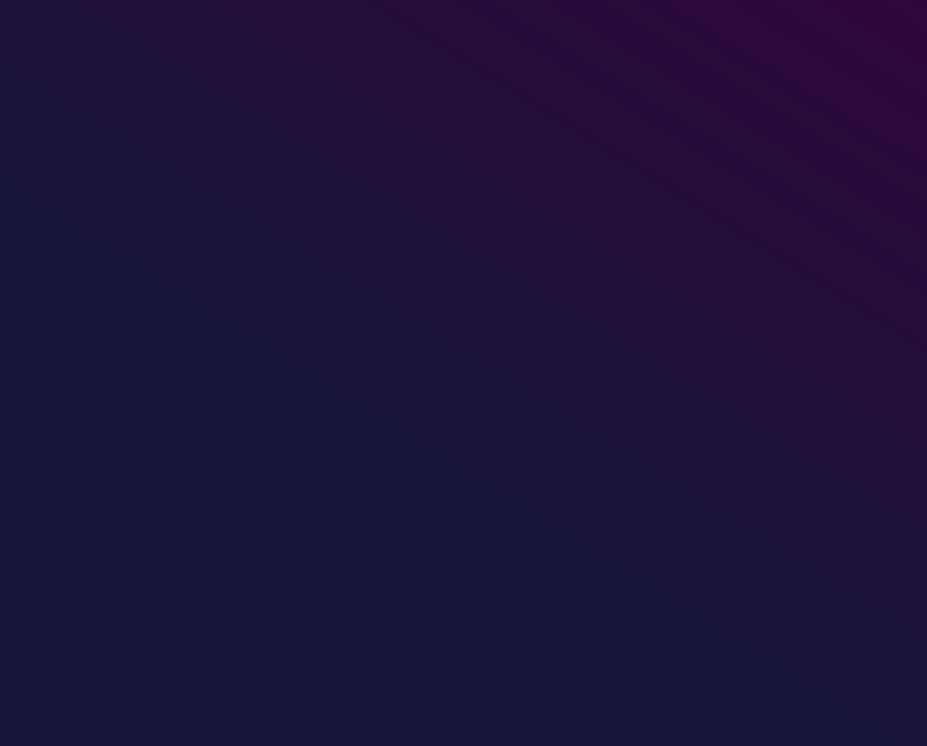
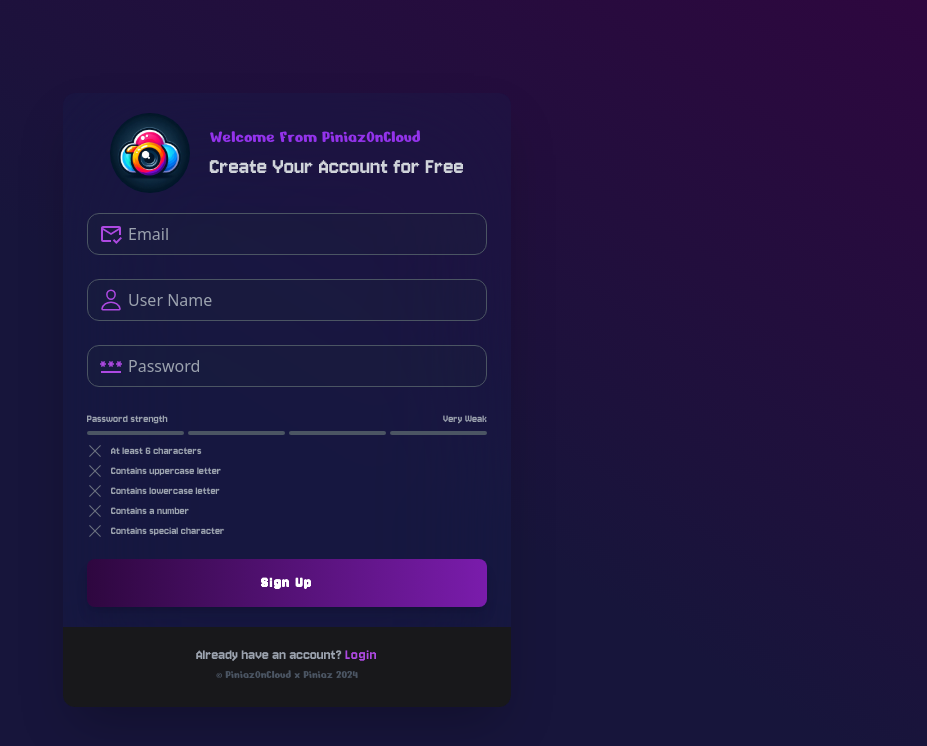
Before and after one commit to KMM2019503/piniazoncloud, a React (Vite) app in the folder client/: page /signup in a window 1280 px wide. Shown: the top 746 px of the page, without its empty margins (353-1280 px from the left). Built offline with nearby package versions, Linux system fonts and the light colour scheme.

Commit message:
sign up ui finished

```diff
--- /dev/null
+++ b/client/src/components/PasswordStrenthMeter.jsx
@@ -0,0 +1,92 @@
+import PropTypes from "prop-types";
+import { IoCheckmarkDoneOutline } from "react-icons/io5";
+import { RxCross1 } from "react-icons/rx";
+
+const PasswordCriteria = ({ password }) => {
+  const criteria = [
+    { label: "At least 6 characters", met: password.length >= 6 },
+    { label: "Contains uppercase letter", met: /[A-Z]/.test(password) },
+    { label: "Contains lowercase letter", met: /[a-z]/.test(password) },
+    { label: "Contains a number", met: /\d/.test(password) },
+    { label: "Contains special character", met: /[^A-Za-z0-9]/.test(password) },
+  ];
+
+  return (
+    <div className="mt-2 space-y-1">
+      {criteria.map((item) => (
+        <div key={item.label} className="flex items-center text-xs">
+          {item.met ? (
+            <IoCheckmarkDoneOutline className="size-4 text-secondary-light mr-2" />
+          ) : (
+            <RxCross1 className="size-4 text-gray-500 mr-2" />
+          )}
+          <span className={item.met ? "text-secondary-light" : "text-gray-400"}>
+            {item.label}
+          </span>
+        </div>
+      ))}
+    </div>
+  );
+};
+
+PasswordCriteria.propTypes = {
+  password: PropTypes.string.isRequired,
+};
+
+const PasswordStrengthMeter = ({ password = "" }) => {
+  const getStrength = (pass) => {
+    let strength = 0;
+    if (pass.length >= 6) strength++;
+    if (pass.match(/[a-z]/) && pass.match(/[A-Z]/)) strength++;
+    if (pass.match(/\d/)) strength++;
+    if (pass.match(/[^a-zA-Z\d]/)) strength++;
+    return strength;
+  };
+
+  const strength = getStrength(password);
+
+  const getColor = (strength) => {
+    if (strength === 0) return "bg-red-500";
+    if (strength === 1) return "bg-red-400";
+    if (strength === 2) return "bg-yellow-500";
+    if (strength === 3) return "bg-yellow-400";
+    return "bg-green-500";
+  };
+
+  const getStrengthText = (strength) => {
+    if (strength === 0) return "Very Weak";
+    if (strength === 1) return "Weak";
+    if (strength === 2) return "Fair";
+    if (strength === 3) return "Good";
+    return "Strong";
+  };
+
+  return (
+    <div className="mt-2">
+      <div className="flex justify-between items-center mb-1">
+        <span className="text-xs text-gray-400">Password strength</span>
+        <span className="text-xs text-gray-400">
+          {getStrengthText(strength)}
+        </span>
+      </div>
+
+      <div className="flex space-x-1">
+        {[...Array(4)].map((_, index) => (
+          <div
+            key={index}
+            className={`h-1 w-1/4 rounded-full transition-colors duration-300
+                ${index < strength ? getColor(strength) : "bg-gray-600"}
+              `}
+          />
+        ))}
+      </div>
+      <PasswordCriteria password={password} />
+    </div>
+  );
+};
+
+PasswordStrengthMeter.propTypes = {
+  password: PropTypes.string,
+};
+
+export default PasswordStrengthMeter;
--- /dev/null
+++ b/client/src/components/ui/Input.jsx
@@ -0,0 +1,26 @@
+import React from "react";
+import PropTypes from "prop-types";
+
+const Input = React.forwardRef(({ icon: Icon, ...props }, ref) => {
+  return (
+    <div className="relative mb-6 font-sans">
+      <div className="absolute inset-y-0 left-0 flex items-center pl-3 pointer-events-none">
+        <Icon className="size-6 text-secondary-light" />
+      </div>
+      <input
+        ref={ref} // Forward the ref to the input element
+        {...props}
+        className="w-full pl-10 pr-3 py-2 bg-gray-800 bg-opacity-20 rounded-xl border border-gray-600 text-white placeholder-gray-400 transition focus:ring-1"
+      />
+    </div>
+  );
+});
+
+Input.propTypes = {
+  icon: PropTypes.elementType.isRequired,
+};
+
+// Adding a display name for better debugging
+Input.displayName = "Input";
+
+export default Input;
--- /dev/null
+++ b/client/src/components/ui/InputErrorMessage.jsx
@@ -0,0 +1,13 @@
+import PropTypes from "prop-types";
+
+const InputErrorMessage = ({ text }) => {
+  return (
+    <p className="text-red-500 text-sm text-center tracking-widest">{text}</p>
+  );
+};
+
+InputErrorMessage.propTypes = {
+  text: PropTypes.string.isRequired,
+};
+
+export default InputErrorMessage;
--- a/client/src/pages/SignUpPage.jsx
+++ b/client/src/pages/SignUpPage.jsx
@@ -1,5 +1,132 @@
+import { useForm } from "react-hook-form";
+import { motion } from "framer-motion";
+import Logo from "../assets/images/Logo.jpeg";
+import Input from "../components/ui/Input";
+import { MdOutlineMarkEmailRead } from "react-icons/md";
+import { IoPersonOutline } from "react-icons/io5";
+import { MdPassword } from "react-icons/md";
+import InputErrorMessage from "../components/ui/InputErrorMessage";
+import * as Yup from "yup";
+import { yupResolver } from "@hookform/resolvers/yup";
+import { Link } from "react-router-dom";
+import PasswordStrengthMeter from "../components/PasswordStrenthMeter";
+
 const SignUpPage = () => {
-  return <div></div>;
+  // Define your validation schema
+  const validationSchema = Yup.object().shape({
+    email: Yup.string().required("Email is required").email("Email is invalid"),
+    username: Yup.string()
+      .required("User Name is required")
+      .min(5, "User Name must be at least 5 characters"),
+    password: Yup.string()
+      .required("Password is required")
+      .min(8, "Password must be at least 8 characters"),
+  });
+
+  // Integrate validation schema into useForm
+  const {
+    register,
+    handleSubmit,
+    watch,
+    formState: { errors },
+  } = useForm({
+    resolver: yupResolver(validationSchema),
+  });
+
+  const password = watch("password", "");
+
+  const onSubmit = (data) => {
+    console.log(data);
+  };
+
+  return (
+    <motion.div
+      initial={{ opacity: 0, y: 20 }}
+      animate={{ opacity: 1, y: 0 }}
+      transition={{ duration: 1.5 }}
+      className="max-w-md w-full h-svh md:h-auto bg-blue-950 bg-opacity-20 backdrop-filter backdrop-blur-3xl md:rounded-xl shadow-2xl overflow-hidden flex items-end"
+    >
+      <div className="w-full">
+        <div className="py-5 px-6">
+          <div className="flex justify-center items-center mb-2 gap-5">
+            <img
+              src={Logo}
+              alt="Logo"
+              className="size-20 rounded-full object-fill"
+              loading="lazy"
+            />
+            <div>
+              <h1 className="text-xl md:text-lg text-purple-600">
+                Welcome From PiniazOnCloud
+              </h1>
+              <p className="text-2xl font-light font-Jersey text-gray-300">
+                Create Your Account for Free
+              </p>
+            </div>
+          </div>
+
+          <form onSubmit={handleSubmit(onSubmit)} className="mt-5 font-Jersey">
+            {errors.email && <InputErrorMessage text={errors.email.message} />}
+            <Input
+              icon={MdOutlineMarkEmailRead}
+              type="email"
+              placeholder="Email"
+              {...register("email")}
+            />
+
+            {errors.username && (
+              <InputErrorMessage text={errors.username.message} />
+            )}
+            <Input
+              icon={IoPersonOutline}
+              type="text"
+              placeholder="User Name"
+              {...register("username")}
+            />
+
+            {errors.password && (
+              <InputErrorMessage text={errors.password.message} />
+            )}
+            <Input
+              icon={MdPassword}
+              type="password"
+              placeholder="Password"
+              {...register("password")}
+            />
+
+            <PasswordStrengthMeter password={password} />
+
+            <motion.button
+              className="mt-5 w-full py-3 px-4 bg-gradient-to-r from-secondary-dark to-secondary text-white
+            font-bold rounded-lg shadow-lg  focus:outline-none focus:ring-2 focus:ring-secondary-light focus:ring-offset-2
+             focus:ring-offset-gray-900 transition ease-in-out tracking-widest"
+              whileHover={{ scale: 1.02 }}
+              whileTap={{ scale: 0.98 }}
+              type="submit"
+              // disabled={isLoading}
+            >
+              Sign Up
+            </motion.button>
+          </form>
+        </div>
+
+        <div className="px-8 py-4 flex flex-col justify-center items-center font-Jersey bg-zinc-900 pb-6">
+          <p className="text-lg md:text-base text-gray-400">
+            Already have an account?{" "}
+            <Link
+              to={"/login"}
+              className="text-secondary-light hover:underline tracking-wider"
+            >
+              Login
+            </Link>
+          </p>
+          <p className="text-gray-600 text-xs font-nerko">
+            © PiniazOnCloud x Piniaz 2024
+          </p>
+        </div>
+      </div>
+    </motion.div>
+  );
 };
 
 export default SignUpPage;
```
Also changed, not shown: client/package.json (+7 -1 lines), client/src/assets/images/Logo.jpeg (added), 1 other file (tests, documents, lock files or other folders).
